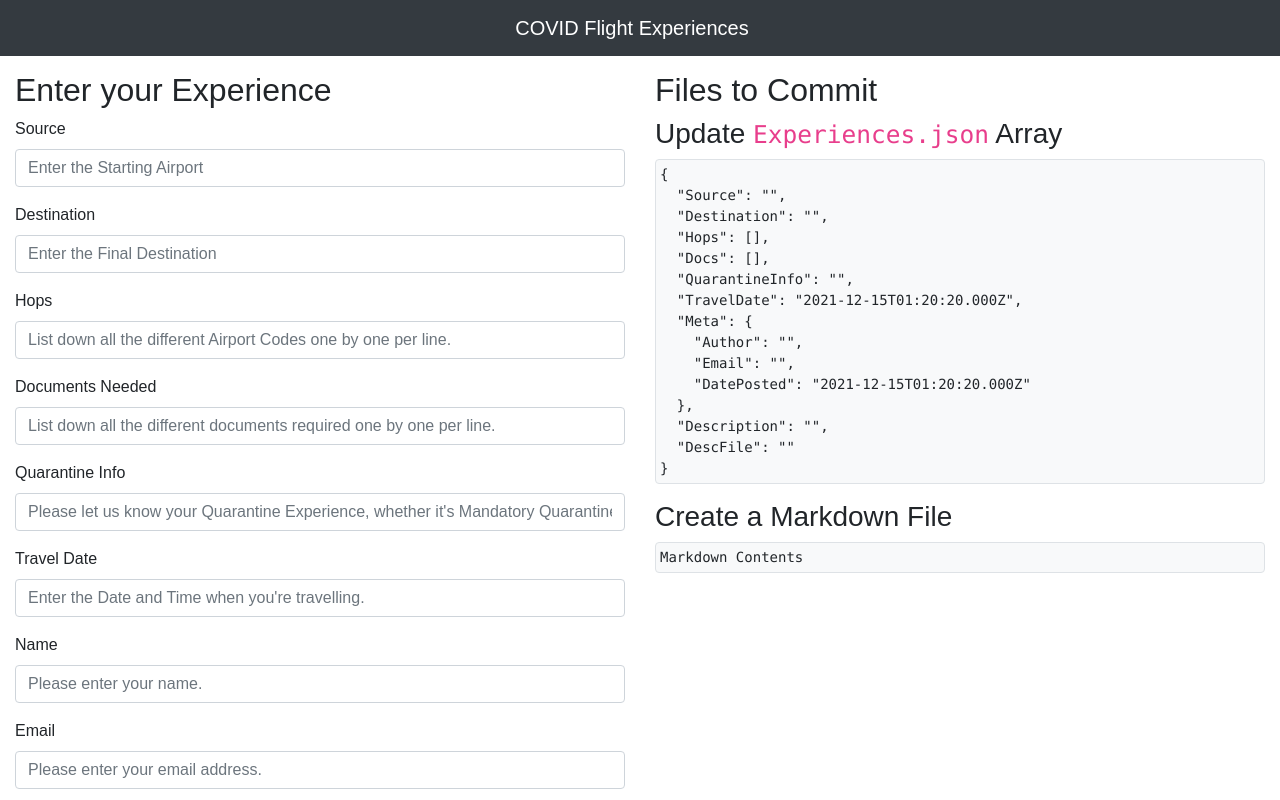
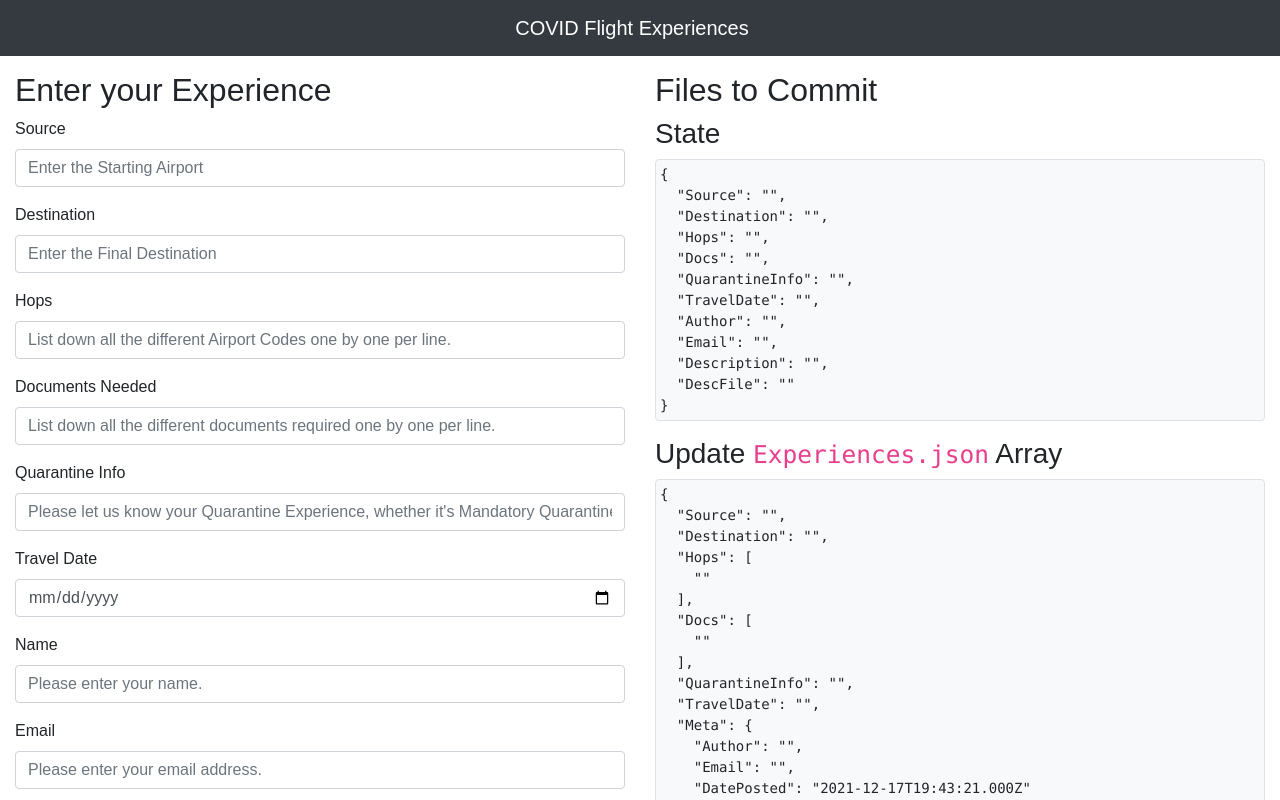
Before and after one commit to praveenscience/covid-fly.co, a React (Create React App) app: page /new in a window 1280 px wide. Shown: the top 800 px of the page. Built offline with nearby package versions, Linux system fonts and the light colour scheme; a web font is replaced by a local one.

Commit message:
Made all the fields as connected components.

```diff
--- a/src/components/Pages/New.js
+++ b/src/components/Pages/New.js
@@ -3,7 +3,18 @@ import FormGroup from "../Bootstrap/FormGroup";
 import Editor from "rich-markdown-editor";
 
 class New extends Component {
-  state = {};
+  state = {
+    Source: "",
+    Destination: "",
+    Hops: "",
+    Docs: "",
+    QuarantineInfo: "",
+    TravelDate: "",
+    Author: "",
+    Email: "",
+    Description: "",
+    DescFile: ""
+  };
   render() {
     const FormFields = [
       {
@@ -42,7 +53,7 @@ class New extends Component {
       {
         Id: "TravelDate",
         Label: "Travel Date",
-        Type: "datetime",
+        Type: "date",
         Placeholder: "Enter the Date and Time when you're travelling."
       },
       {
@@ -66,7 +77,14 @@ class New extends Component {
               <h2>Enter your Experience</h2>
               <form>
                 {FormFields.map(fg => (
-                  <FormGroup key={fg.Id} {...fg} />
+                  <FormGroup
+                    key={fg.Id}
+                    {...fg}
+                    Value={this.state[fg.Id]}
+                    onChange={e => {
+                      this.setState({ [fg.Id]: e.target.value });
+                    }}
+                  />
                 ))}
                 <div className="form-group">
                   <label htmlFor="Editor">Write your Experience...</label>
@@ -78,25 +96,29 @@ class New extends Component {
             </div>
             <div className="col-12 col-md-6">
               <h2>Files to Commit</h2>
+              <h3>State</h3>
+              <pre className="border rounded bg-light p-1">
+                {JSON.stringify(this.state, null, 2)}
+              </pre>
               <h3>
                 Update <code>Experiences.json</code> Array
               </h3>
               <pre className="border rounded bg-light p-1">
                 {JSON.stringify(
                   {
-                    Source: "",
-                    Destination: "",
-                    Hops: [],
-                    Docs: [],
-                    QuarantineInfo: "",
-                    TravelDate: "2021-12-15T01:20:20.000Z",
+                    Source: this.state.Source,
+                    Destination: this.state.Destination,
+                    Hops: this.state.Hops.split("\n"),
+                    Docs: this.state.Docs.split("\n"),
+                    QuarantineInfo: this.state.QuarantineInfo,
+                    TravelDate: this.state.TravelDate,
                     Meta: {
-                      Author: "",
-                      Email: "",
-                      DatePosted: "2021-12-15T01:20:20.000Z"
+                      Author: this.state.Author,
+                      Email: this.state.Email,
+                      DatePosted: new Date().toISOString()
                     },
-                    Description: "",
-                    DescFile: ""
+                    Description: this.state.Description,
+                    DescFile: this.state.DescFile
                   },
                   null,
                   2
```
